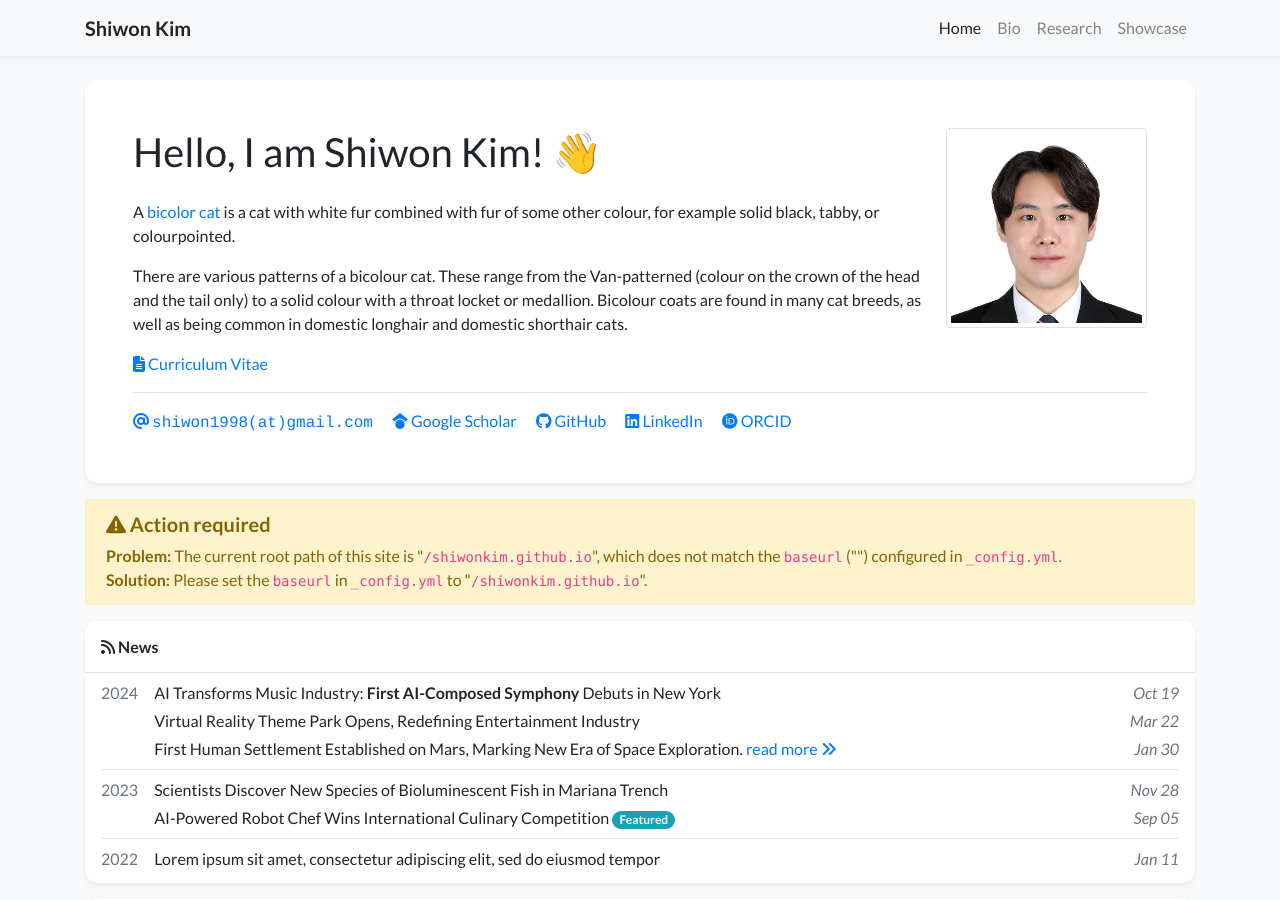
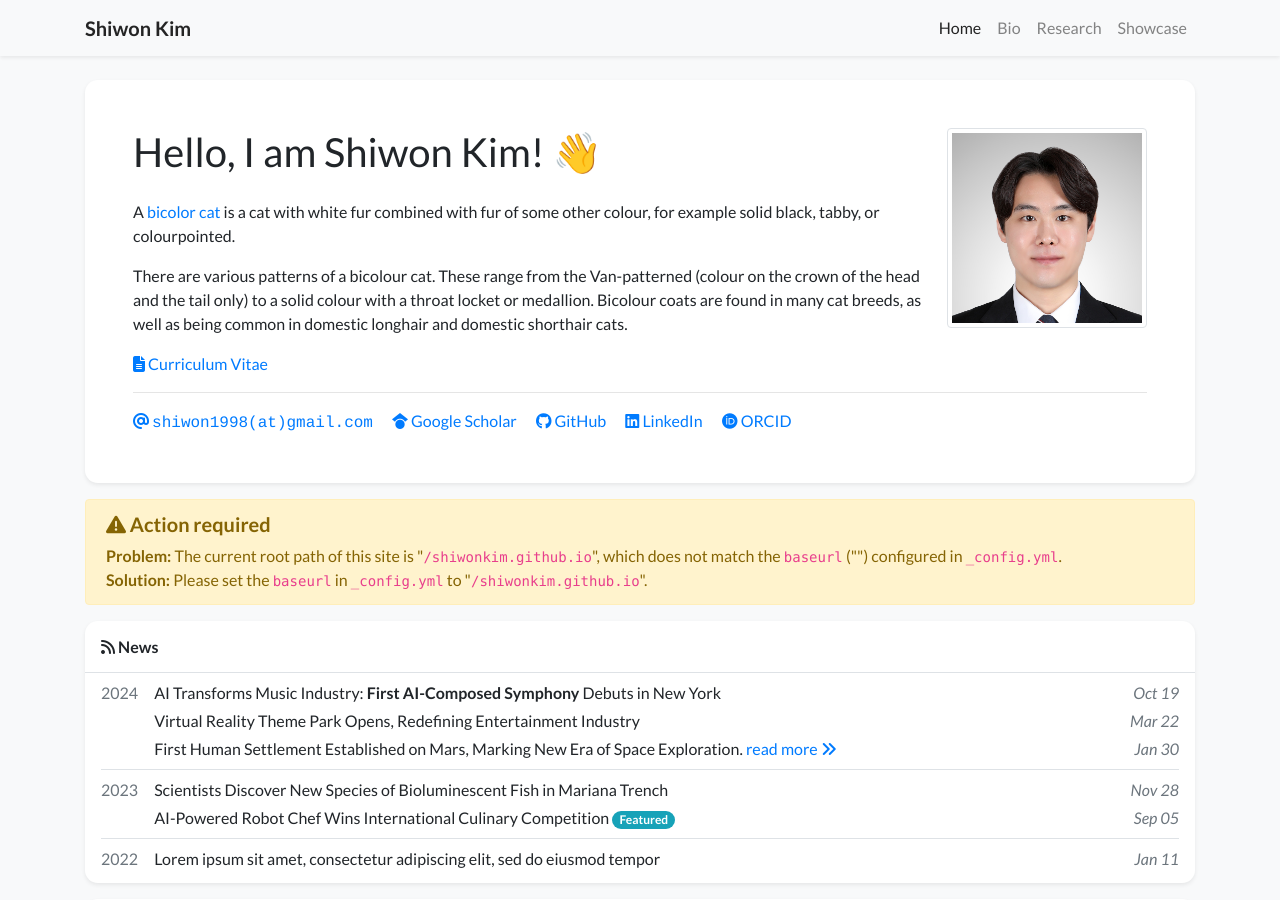
Before and after one commit to shiwonkim/shiwonkim.github.io, a Jekyll site: the page built from index.html, in a window 1280 px wide and 900 px high. Built offline with Jekyll 4.4.1, drawn with Linux system fonts in a browser that asks for light colours; nearby versions of some CDN libraries; a style sheet for code colours, icons or effects is not loaded.

Commit message:
edit profile

```diff
--- a/_data/profile.yml
+++ b/_data/profile.yml
@@ -30,7 +30,7 @@
     as well as being common in domestic longhair and domestic shorthair cats.
   </p>
 
-portrait_url: /assets/images/photos/profile.png
+portrait_url: /assets/images/photos/profile_gray.png
 # portrait_caption: >-
 #   Photo by Manja Vitolic on Unsplash (this caption is optional, comment it out to disable).
 
```
Also changed, not shown: assets/images/photos/profile_blue.png (added), assets/images/photos/profile_gray.png (added).
